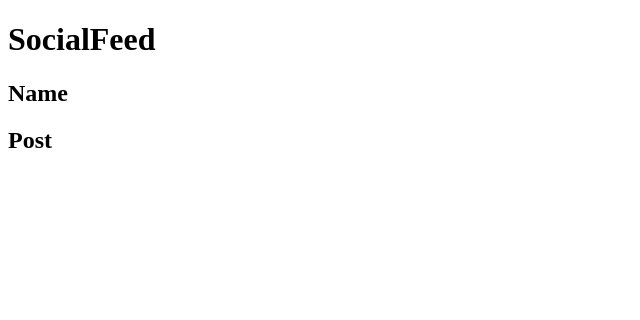
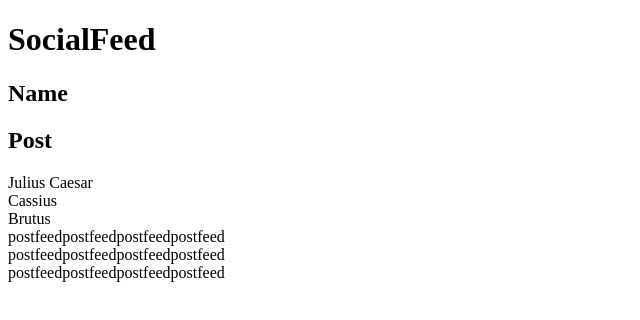
Before and after one commit to entreri514/SocialFeed, a React (Create React App) app: page / in a window 1280 px wide. Shown: the top 320 px of the page, without its empty margins (0-640 px from the left). Built offline with nearby package versions, Linux system fonts and the light colour scheme.

Commit message:
Added dummy postfeed; names

```diff
--- a/src/components/PostFeed/PostFeed.jsx
+++ b/src/components/PostFeed/PostFeed.jsx
@@ -1,5 +1,21 @@
+import App from "../../App";
+import PostInputField from "../PostInputField/PostInputField";
 const PostFeed = ({}) => {
-  return <div></div>;
+  var posts = [
+    "postfeedpostfeedpostfeedpostfeed",
+    "postfeedpostfeedpostfeedpostfeed",
+    "postfeedpostfeedpostfeedpostfeed",
+  ];
+  var postItems = posts.map((post) => <div>{post}</div>);
+  var likeDislike;
+  var names = ["Julius Caesar", "Cassius", "Brutus"];
+  var nameItems = names.map((name) => <div>{name}</div>);
+  return (
+    <div>
+      {nameItems}
+      {postItems}
+    </div>
+  );
 };
 
 export default PostFeed;
--- a/src/components/PostInputField/PostInputField.jsx
+++ b/src/components/PostInputField/PostInputField.jsx
@@ -1,3 +1,5 @@
+import App from "../../App";
+
 const PostInputField = ({}) => {
   var inputName = "";
   var inputPost = "";
```
